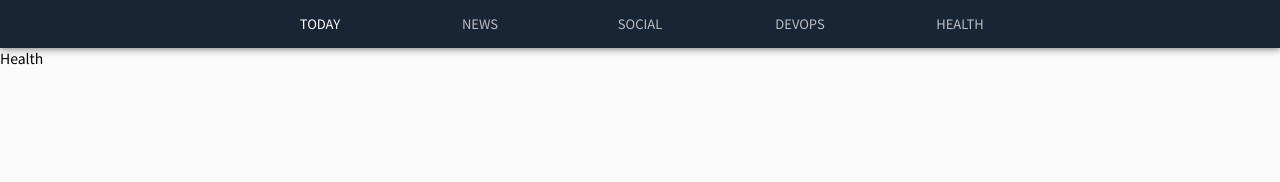
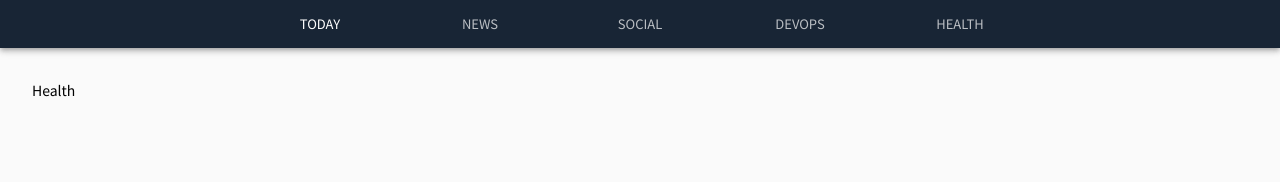
Before and after one commit to kevinmmarlow/kevinmarlow.me, a React (Create React App) app: page /health in a window 1280 px wide. Shown: the top 182 px of the page. Built offline with nearby package versions, Linux system fonts and the light colour scheme.

Commit message:
Add margin

```diff
--- a/src/pages/App.js
+++ b/src/pages/App.js
@@ -57,6 +57,7 @@ const App = props => {
       <Router history={history}>
         <div className={classes.appBar}>
           <Header>{ROUTES}</Header>
+          <div style={{ padding: '2rem' }}>
             <Switch>
               <Route path="/" exact component={Today} />
               <Route path="/news" exact component={News} />
@@ -65,6 +66,7 @@ const App = props => {
               <Route path="/health" exact component={Health} />
             </Switch>
           </div>
+        </div>
       </Router>
     </div>
   );
```
Lines whose indentation alone changed are shown as unchanged.
